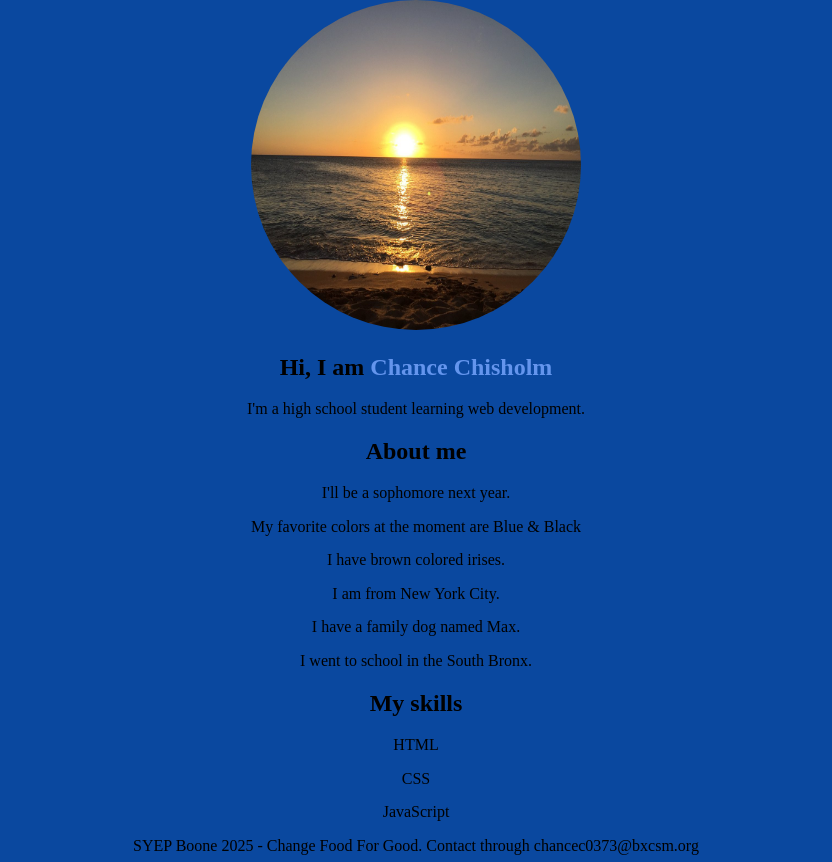
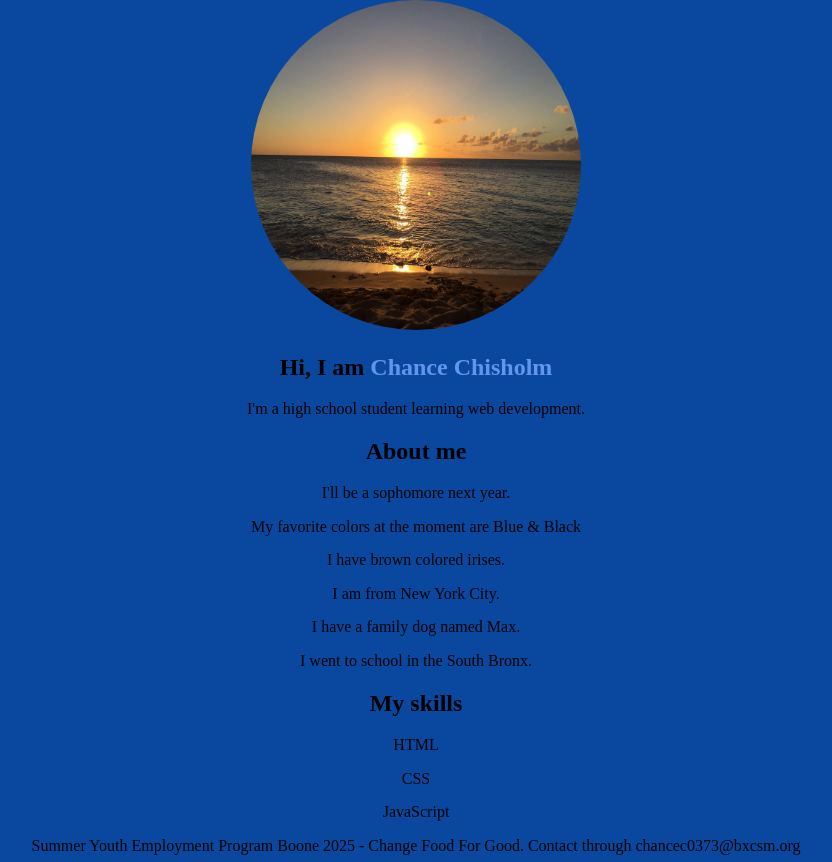
Before and after one commit to ChanceChisholm/SYEP-Boone-ChanceC, a plain HTML site: page index.html in a window 1280 px wide. Shown: the whole page, without its empty margins (224-1056 px from the left). Drawn offline with Linux system fonts and the light colour scheme.

Commit message:
Elongated SYEP to its actual name.

```diff
--- a/index.html
+++ b/index.html
@@ -38,6 +38,6 @@
     </section>
 </body>
 <footer>
-    SYEP Boone 2025 - Change Food For Good. Contact through chancec0373@bxcsm.org
+    Summer Youth Employment Program Boone 2025 - Change Food For Good. Contact through chancec0373@bxcsm.org
 </footer>
 </html>
```
